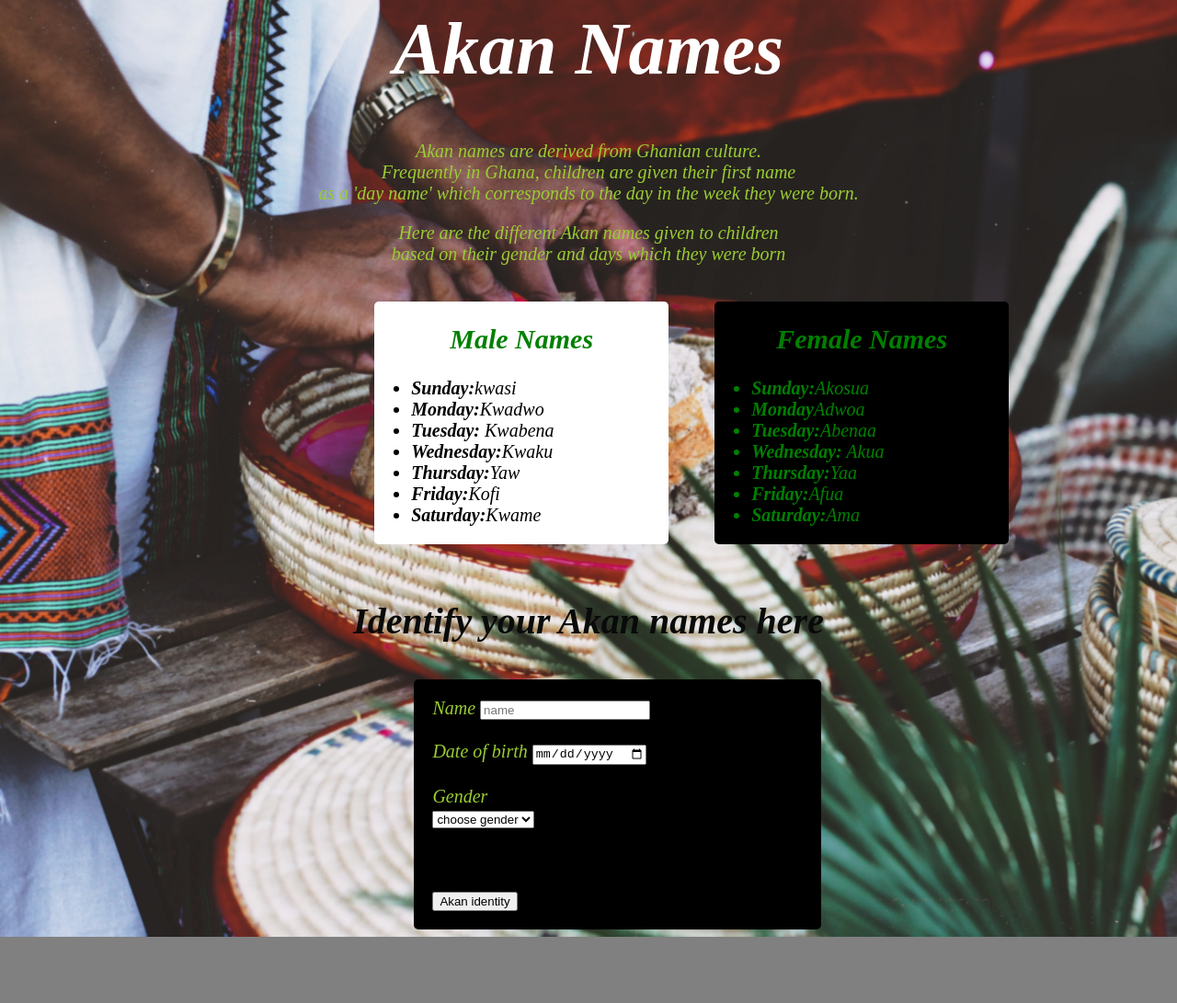
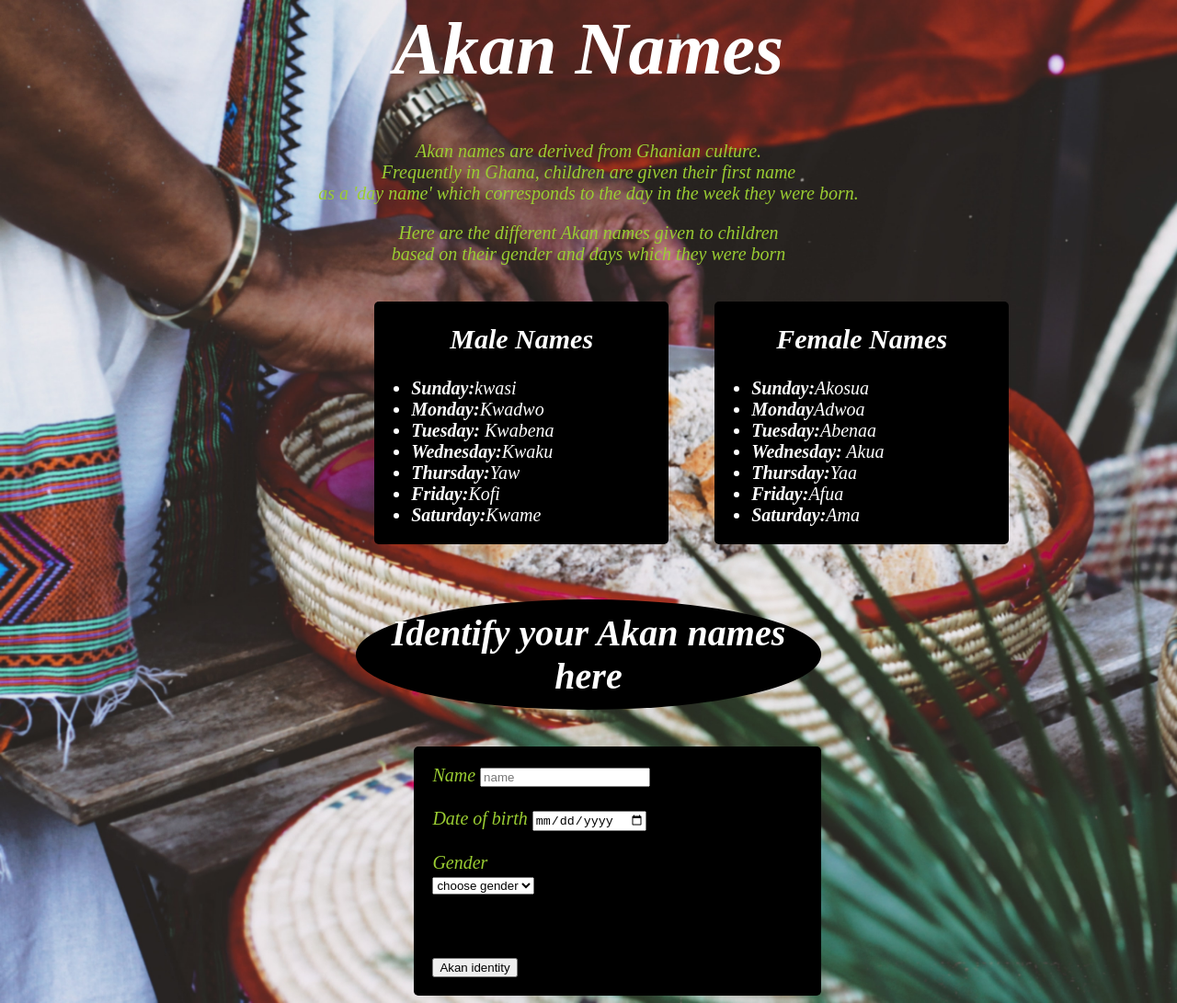
Before and after one commit to imeldawade/Akan-Names, a plain HTML site: page index.html in a window 1280 px wide. Shown: the whole page at 92% size. Before the commit the page ends 1019 px from the top, so only its background shows below. Drawn offline with Linux system fonts and the light colour scheme.

```diff
--- a/index.css
+++ b/index.css
@@ -29,8 +29,8 @@
 
 .Card1{
     border-radius: 5px;
-    background-color:white;
-    color:black;
+    background-color:black;
+    color:white;
     text-align: justify;
     /* padding:30px ; */
     text-size-adjust: 10px;
@@ -38,21 +38,19 @@
 }
 .Card1 h2{
     text-align: center;
-    color:green;
     font-size: 30px;
     font-style: oblique;
 }
 
 .Card2{
     background-color:black;
-    color:green;
+    color:white;
     text-align: left;
     font-size: 20px;
     border-radius: 5px;
 }
 .Card2 h2{
     text-align:center;
-    color:green;
     font-size: 30px;
     font-style: oblique;
 
@@ -69,7 +67,12 @@
 h3{
     text-align: center;
     font-style: italic;
-    color:rgb(9, 10, 10);
+    color:white;
     font-size: 200%;
+    background-color: black;
+    margin-left: 30%;
+    margin-right: 30%;
+    padding: 1%;
+    border-radius: 50%;
 
 }
```
